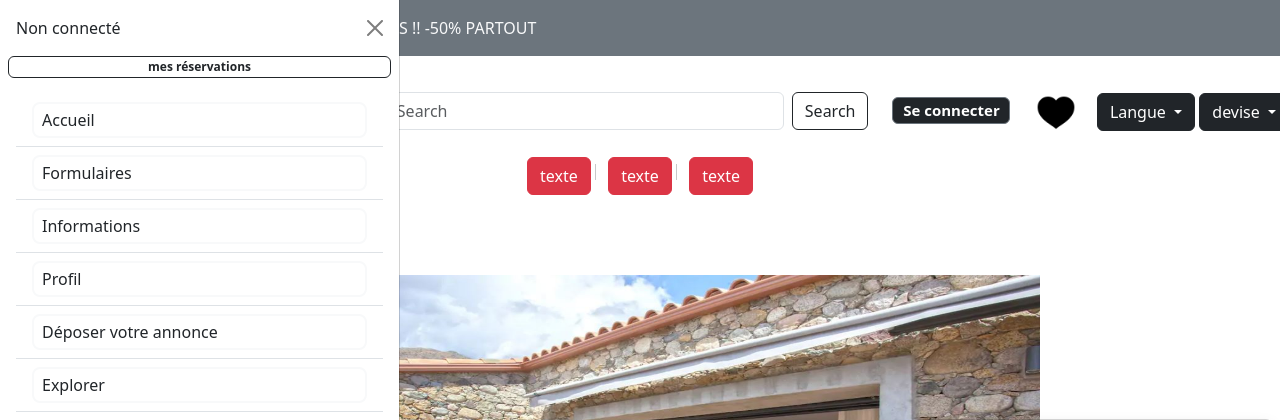
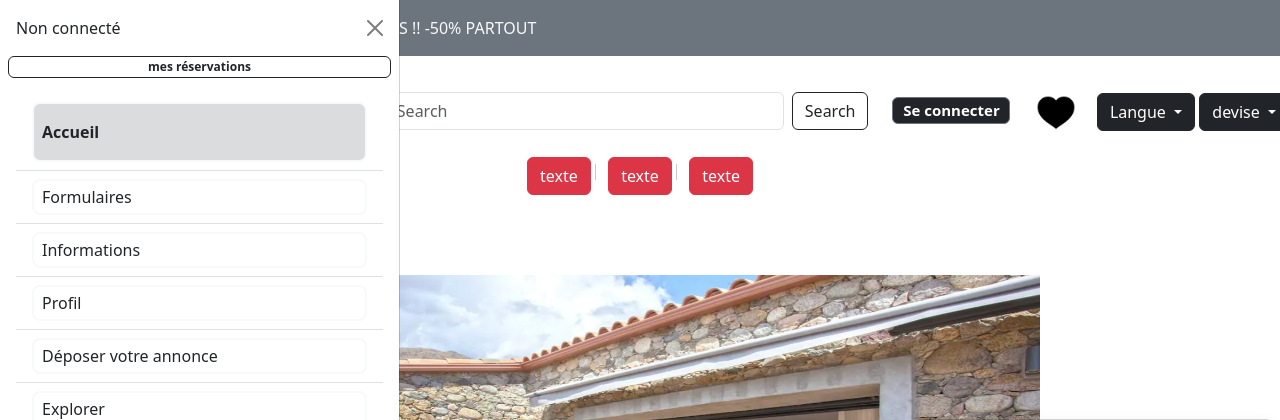
Before and after one commit to dontbqn/sae23, a PHP site: page /Accueil.php in a window 1280 px wide, after a click that opens the changed part. Shown: the top 420 px of the page. Run offline with PHP 8.4, Linux system fonts and the light colour scheme.

Commit message:
changement variable

```diff
--- a/tripking/fonctions_start.php
+++ b/tripking/fonctions_start.php
@@ -50,7 +50,7 @@ function pagenavbar($pageactive){
     <div class="container-fluid pt-4">
         <nav class="row navbar">
             <div class="col ">
-                <a class="navbar-brand" href="./page01.php">
+                <a class="navbar-brand" href="./Acceuil.php">
                     <img src="images/logo.png" alt="" width="50" height="44">
                 </a>
                 <button class="btn btn-primary" type="button" data-bs-toggle="offcanvas" data-bs-target="#offcanvasScrolling" aria-controls="offcanvasScrolling">
@@ -146,7 +146,7 @@ function pagenavbar($pageactive){
 
             if(isset($_SESSION['user'])){ // Utilisateur connecté => on affiche son pseudo
                 echo '
-                    <a class="navbar-brand" href="page05.php">
+                    <a class="navbar-brand" href="Fichier_Utilisateur.php">
                         <span class="fs-6 me-1">'.$_SESSION["user"].'</span>
                         <img src="images/icone_user.png" alt="" width="40" height="40">
                     </a>
@@ -265,18 +265,18 @@ function pagenavbar($pageactive){
         <div class="offcanvas-body">
         <ul class="list-group list-group-flush">
             <li class="nav-item list-group-item">
-            <a class="nav-link '.($pageactive == "page01.php" ? navbarItemActive() : navbarItem()).'" href="page01.php">Accueil</a>
+            <a class="nav-link '.($pageactive == "Acceuil.php" ? navbarItemActive() : navbarItem()).'" href="Acceuil.php">Accueil</a>
         </li>';
         echo '<li class="nav-item list-group-item">
-            <a class="nav-link '.($pageactive == "page02.php" ? navbarItemActive()  : navbarItem()).'" href="page02.php">Formulaires</a>
+            <a class="nav-link '.($pageactive == "Formulaires.php" ? navbarItemActive()  : navbarItem()).'" href="Formulaires.php">Formulaires</a>
         </li>';
 
         echo '<li class="nav-item list-group-item">
-        <a class="nav-link '.($pageactive == "page08.php" ? navbarItemActive() : navbarItem()).'" href="page08.php">Informations</a>
+        <a class="nav-link '.($pageactive == "Informations.php" ? navbarItemActive() : navbarItem()).'" href="Informations.php">Informations</a>
         </li>';
         echo '
         <li class="nav-item list-group-item">
-        <a class="nav-link '.($pageactive == "page05.php" ? navbarItemActive() : navbarItem()).'" href="page05.php">Profil</a>
+        <a class="nav-link '.($pageactive == "Fichier_Utilisateur.php" ? navbarItemActive() : navbarItem()).'" href="Fichier_Utilisateur.php">Profil</a>
         </li>';
         if(isset($_SESSION)){
             if(isset($_SESSION['user']) && ($_SESSION['role']=="admin" || $_SESSION["role"] == "superadmin")){
```
Also changed, not shown: tripking/Formulaires.php (renamed from tripking/Formulaire.php).
